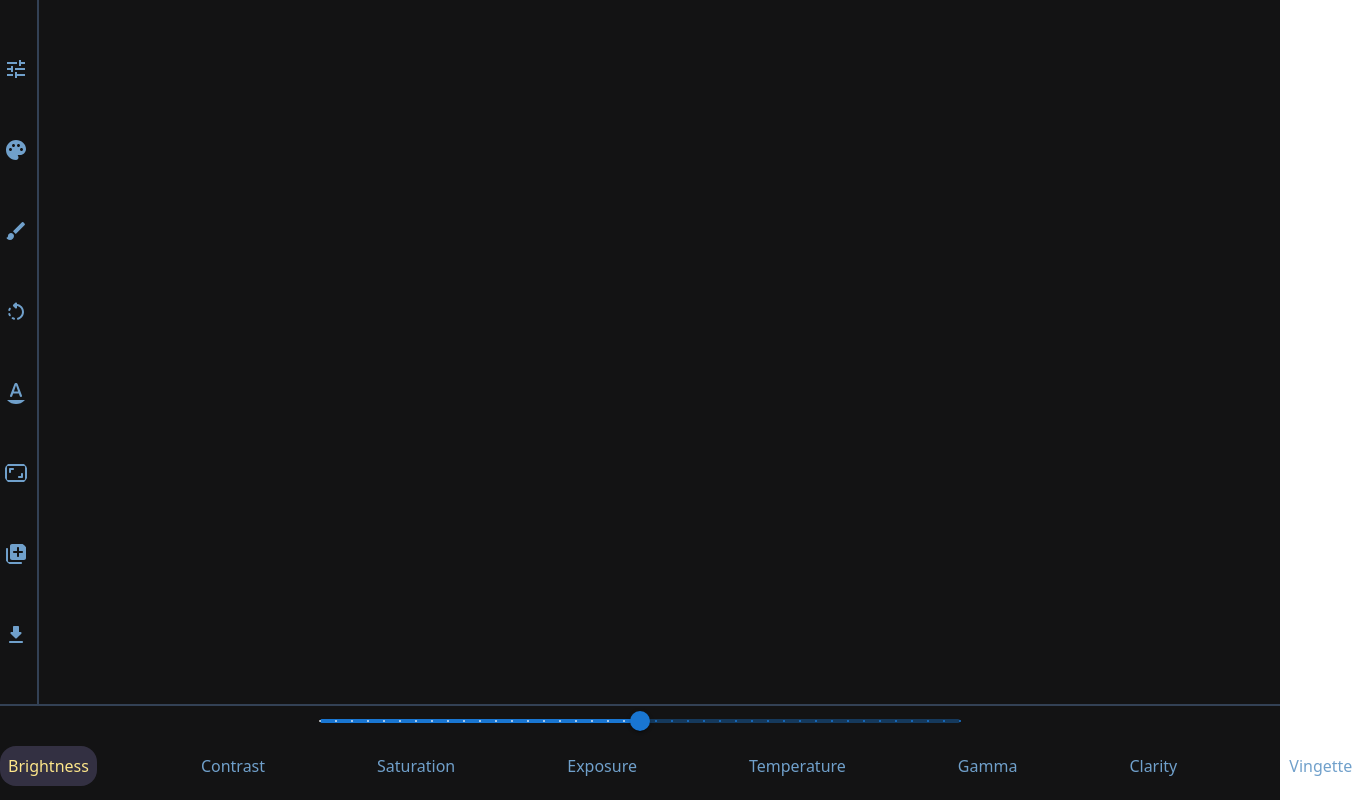
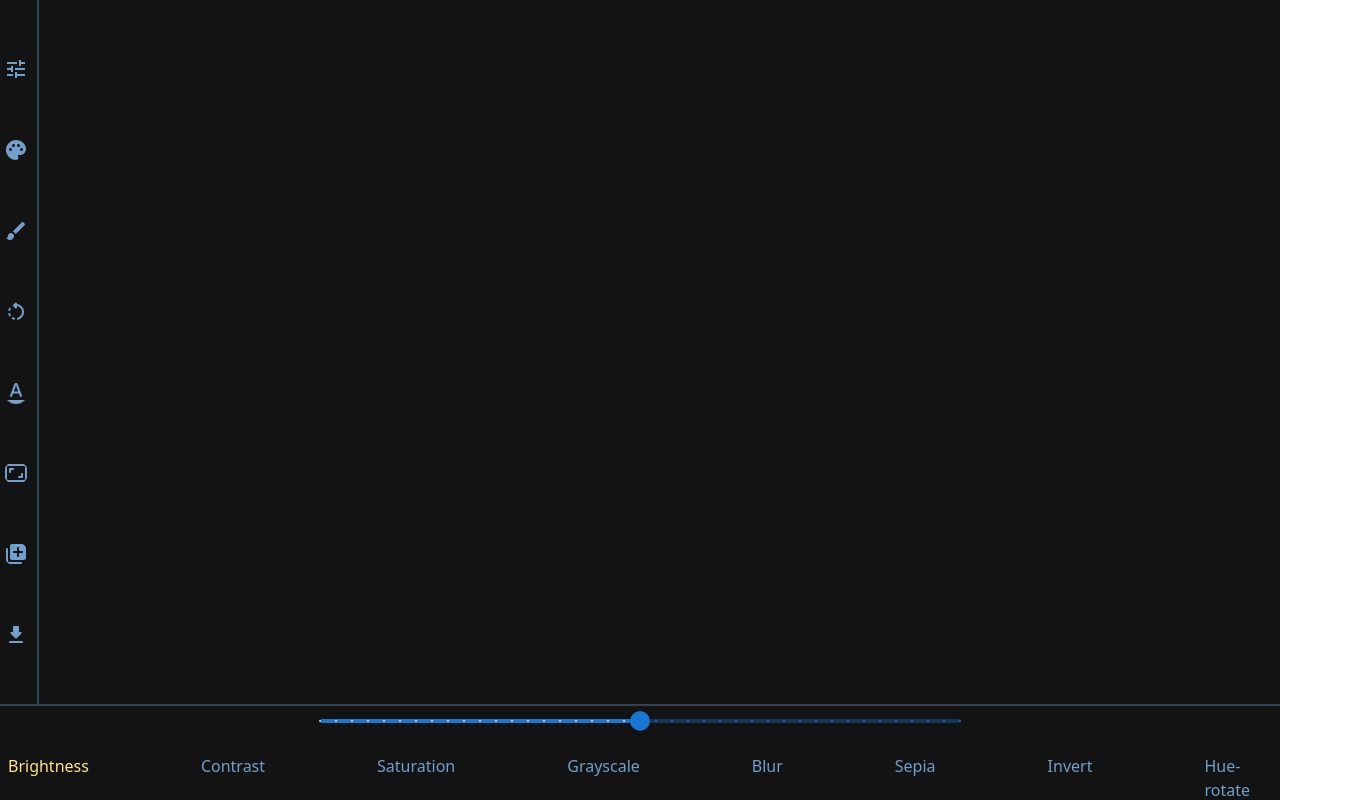
Before and after one commit to vbondarets/WEBSTER, a React (Create React App) app in the folder client/: page /studio in a window 1280 px wide. Both pictures are taken after a click on the element "Brightness". Shown: the part 105-905 px from the top of the page, 1360 px wide, since content can reach past the window. Built offline with nearby package versions, Linux system fonts and the light colour scheme; no server answers.

Commit message:
color filters

```diff
--- a/client/src/components/ColorDownBar.jsx
+++ b/client/src/components/ColorDownBar.jsx
@@ -1,71 +1,10 @@
-import { Slider } from '@mui/material'
 import React from 'react'
+import ColorTools from './downTools/ColorTools'
 
 const DownBar = () => {
   return (
     <div className='h-24 w-full bg-[#131314] border-t-2 border-slate-700 flex flex-col'>
-      <div className='tool w-3/6 mx-auto'>
-        <Slider
-          aria-label="Temperature"
-          defaultValue={100}
-          // getAriaValueText={valuetext}
-          valueLabelDisplay="auto"
-          step={5}
-          marks={true}
-          min={0}
-          max={200}
-        />
-      </div>
-      <div className='colorsBar mt-1 mx-auto font-sans flex space-x-24'>
-        <p
-          className='colors p-2 h-fit text-amber-200 bg-[#333042] rounded-2xl cursor-pointer'
-          onClick={(e) => { }}
-        >
-          Brightness
-        </p>
-        <p
-          className='colors p-2 h-fit hover:text-amber-200 hover:bg-[#333042] rounded-2xl cursor-pointer'
-          onClick={(e) => { }}
-        >
-          Contrast
-        </p>
-        <p
-          className='colors p-2 h-fit hover:text-amber-200 hover:bg-[#333042] rounded-2xl cursor-pointer'
-          onClick={(e) => { }}
-        >
-          Saturation
-        </p>
-        <p
-          className='colors p-2 h-fit hover:text-amber-200 hover:bg-[#333042] rounded-2xl cursor-pointer'
-          onClick={(e) => { }}
-        >
-          Exposure
-        </p>
-        <p
-          className='colors p-2 h-fit hover:text-amber-200 hover:bg-[#333042] rounded-2xl cursor-pointer'
-          onClick={(e) => { }}
-        >
-          Temperature
-        </p>
-        <p
-          className='colors p-2 h-fit hover:text-amber-200 hover:bg-[#333042] rounded-2xl cursor-pointer'
-          onClick={(e) => { }}
-        >
-          Gamma
-        </p>
-        <p
-          className='colors p-2 h-fit hover:text-amber-200 hover:bg-[#333042] rounded-2xl cursor-pointer'
-          onClick={(e) => { }}
-        >
-          Clarity
-        </p>
-        <p
-          className='colors p-2 h-fit hover:text-amber-200 hover:bg-[#333042] rounded-2xl cursor-pointer'
-          onClick={(e) => { }}
-        >
-          Vingette
-        </p>
-      </div>
+      <ColorTools/>
     </div>
   )
 }
--- a/client/src/components/Navbar.jsx
+++ b/client/src/components/Navbar.jsx
@@ -13,7 +13,7 @@ const Navbar = () => {
 
     return (
         <div>
-            <nav class ="dark:bg-indigo-900 w-full z-20 top-0 left-0 border-b border-yellow-400 dark:border-yellow-400">
+            <nav className ="dark:bg-indigo-900 w-full z-20 top-0 left-0 border-b border-yellow-400 dark:border-yellow-400">
                 <div className="max-w-screen-xl flex flex-wrap items-center justify-between mx-auto p-4">
                     <Link
                         to={"/"}
--- /dev/null
+++ b/client/src/components/downTools/ColorTools.jsx
@@ -0,0 +1,87 @@
+import { Slider } from '@mui/material'
+import React, { useState } from 'react'
+import { useDispatch, useSelector } from 'react-redux'
+import { setDownTool, setValues } from "../../store/reducers/ToolSlice";
+
+const ColorTools = () => {
+    const dispatch = useDispatch();
+    const { downTools } = useSelector((state) => state.toolReducer);
+    const { curDownTool } = useSelector((state) => state.toolReducer);
+    const [value, setValue] = useState(100);
+
+    const setActive = (e, filterValue) => {
+        console.log(filterValue);
+        setValue(filterValue);
+        e.target.parentNode.childNodes.forEach(el => el.classList = ['colors p-2 h-fit hover:text-amber-200 hover:bg-[#333042] rounded-2xl cursor-pointer'])
+        e.target.classList = ['colors p-2 h-fit text-amber-200 rounded-2xl cursor-pointer'];
+        dispatch(setDownTool({ curDownTool: e.target.innerText }))
+        dispatch(setValues({
+            toolIndex: 2,
+            values: {
+                curSetting: curDownTool,
+                name: "colors",
+                filters: downTools[2].filters
+            }
+        }));
+        setValue(filterValue);
+    }
+
+    const handleChange = async (event, newValue) => {
+        setValue(newValue);
+        if (typeof newValue === 'number' && newValue !== null) {
+            dispatch(setValues({
+                toolIndex: 2,
+                values: {
+                    curSetting: curDownTool,
+                    name:"colors",
+                    filters: downTools[2].filters.map(filter => {
+                        if(filter.name === curDownTool){
+                            return({
+                                name: filter.name,
+                                value: newValue
+                            })
+                        }
+                        else {
+                            return({
+                                name: filter.name,
+                                value: filter.value
+                            })
+                        }
+                    })
+                }
+            }));
+        }
+    };
+
+    return (
+        <div className='colorTool'>
+            <div className='w-3/6 mx-auto'>
+                {curDownTool != null &&
+                    <Slider
+                        aria-label="discrete-slider"
+                        value={value}
+                        valueLabelDisplay="auto"
+                        step={5}
+                        marks={true}
+                        min={0}
+                        max={200}
+                        onChange={handleChange}
+                    />
+                }
+            </div>
+            <div className='colorsBar w-fit mt-1 mx-auto font-sans flex space-x-24'>
+                {downTools[2].filters.map(filter => {
+                    return <p
+                        key={filter.name}
+                        className='colors p-2 h-fit hover:text-amber-200 hover:bg-[#333042] rounded-2xl cursor-pointer'
+                        onClick={(e) => { setActive(e, filter.value) }}
+                    >
+                        {filter.name}
+                    </p>
+                })}
+            </div>
+        </div>
+    )
+}
+
+export default ColorTools
--- a/client/src/store/reducers/ToolSlice.js
+++ b/client/src/store/reducers/ToolSlice.js
@@ -1,11 +1,11 @@
 import { createSlice } from '@reduxjs/toolkit';
-import jwt_decode from "jwt-decode";
 
 const toolSlice = createSlice({
     name: 'tool',
     initialState: {
         tools: ['cut', 'filters', 'colors', 'draw', 'rotate', 'text', 'resize', 'image'],
-        downTools: [{
+        downTools: [
+        {
             name: 'cut',
             curFormat: 'custom',
             position: '',
@@ -19,39 +19,39 @@ const toolSlice = createSlice({
         },
         {
             name: 'colors',
-            curSetting: 'brightness',
+            curSetting: null,
             filters: [
                 {
-                    name:'brightness',
+                    name:'Brightness',
                     value: 100
                 },
                 {
-                    name:'contrast',
+                    name:'Contrast',
                     value: 100
                 },
                 {
-                    name:'saturation',
+                    name:'Saturation',
                     value: 100
                 },
                 {
-                    name:'exposure',
-                    value: 100
+                    name:'Grayscale',
+                    value: 0
                 },
                 {
-                    name:'temperature',
-                    value: 100
+                    name:'Blur',
+                    value: 0
                 },
                 {
-                    name:'gamma',
-                    value: 100
+                    name:'Sepia',
+                    value: 0
                 },
                 {
-                    name:'clarity',
-                    value: 100
+                    name:'Invert',
+                    value: 0
                 },
                 {
-                    name:'vingette',
-                    value: 100
+                    name:'Hue-rotate',
+                    value: 0
                 }]
         },
         {
@@ -87,16 +87,17 @@ const toolSlice = createSlice({
         curDownTool: null,
     },
     reducers: {
-        // setTool: (state, action) => {
-        //     state.curTool = jwt_token;
-        //     state.currDownTool = true;
-        //     state.id = id;
-        //     state.confirmed = confirmed;
-        //     console.log("data refreshed")
-        //     state.role = role;
-        // }
+        setTool: (state, action) => {
+            state.curTool = action.payload.curTool;
+        },
+        setDownTool: (state, action) => {
+            state.curDownTool = action.payload.curDownTool;
+        },
+        setValues: (state, action) => {
+            state.downTools[action.payload.toolIndex] = action.payload.values;
+        }
     }
 })
-export const { setCredentials, logOut } = toolSlice.actions;
+export const { setTool, setDownTool, setValues } = toolSlice.actions;
 
 export default toolSlice.reducer;
--- a/client/src/store/store.js
+++ b/client/src/store/store.js
@@ -1,9 +1,11 @@
 import { combineReducers, configureStore } from "@reduxjs/toolkit";
 import { baseAPI } from "../services/BaseAPIService";
 import userReducer from "./reducers/UserSlice";
+import toolReducer from "./reducers/ToolSlice";
 
 const rootReducer = combineReducers({
     userReducer,
+    toolReducer,
     [baseAPI.reducerPath]: baseAPI.reducer,
 });
 
```
